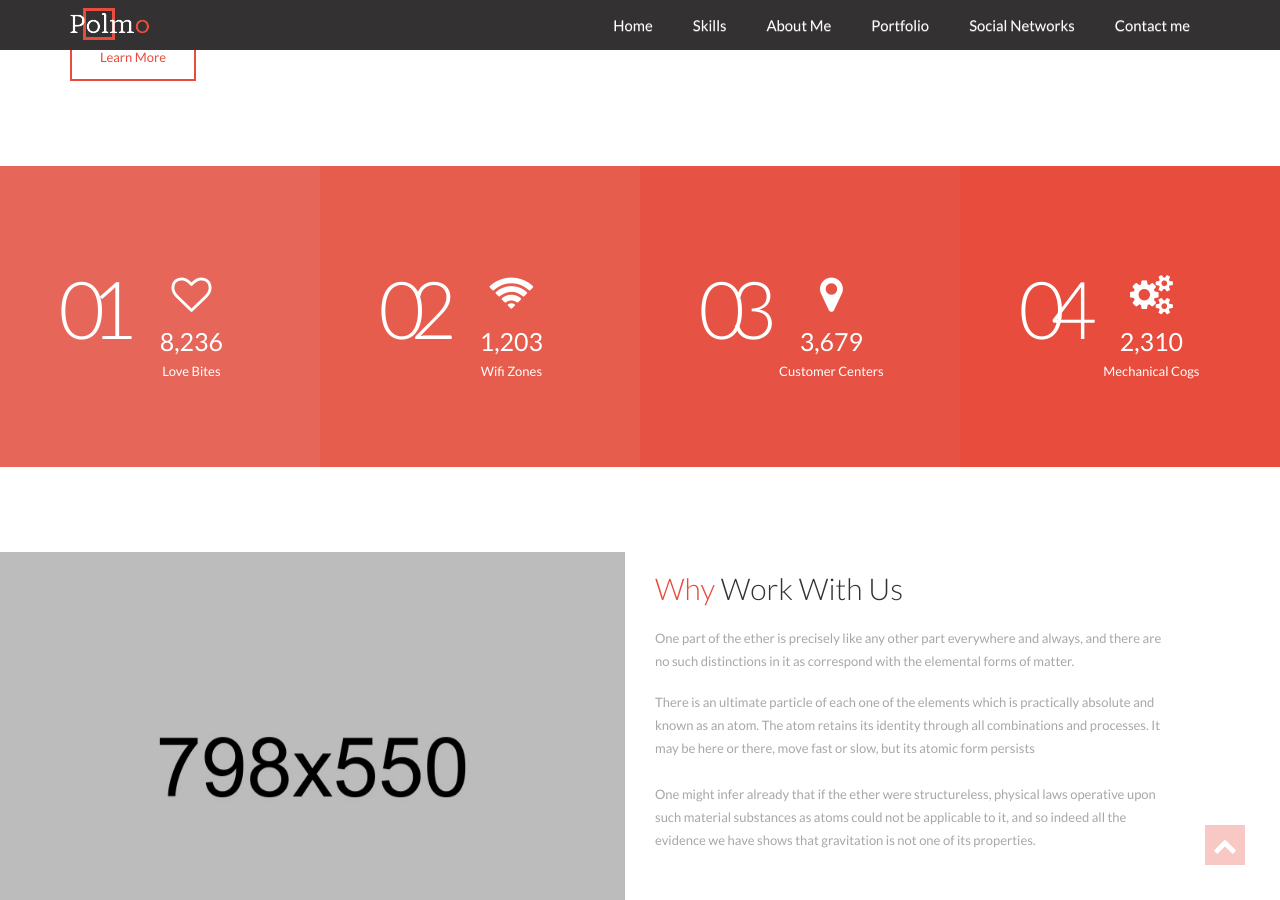
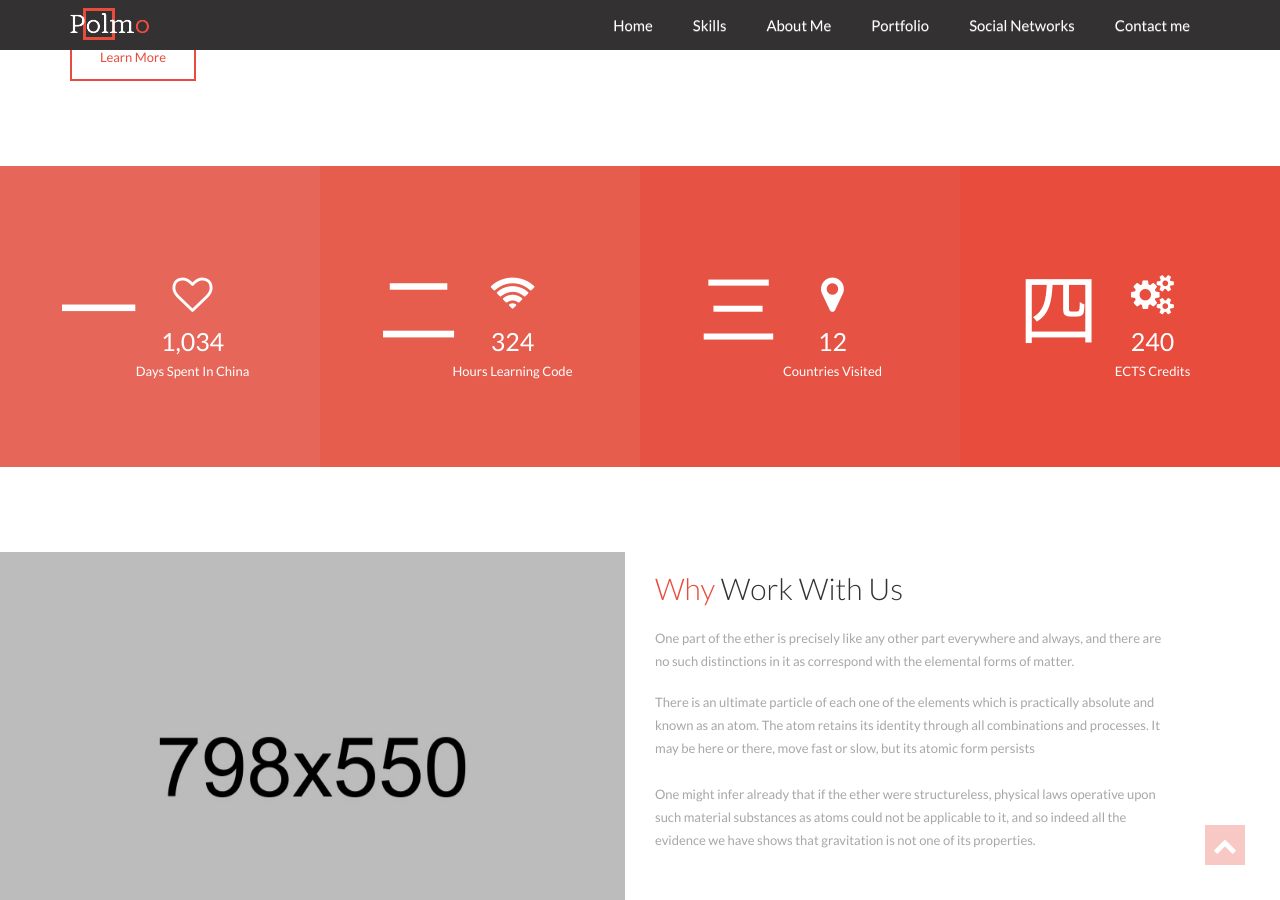
Before and after one commit to esseter/portfolio, a Jekyll site: the page index.html, which Jekyll copies as it is, in a window 1280 px wide and 900 px high, scrolled down 1473 px. Built offline with Jekyll 4.4.1, drawn with Linux system fonts in a browser that asks for light colours; nearby versions of some CDN libraries; some web fonts are replaced.

Commit message:
rajouter about middle info

```diff
--- a/index.html
+++ b/index.html
@@ -238,16 +238,16 @@
           <div class="item media wow animated fadeInLeft" data-wow-delay=".35s">
             <div class="section-padding">
               <div class="item-no media-left">
-                <span class="count text-right">01</span>
+                <span class="count text-right">一</span>
               </div><!-- /.item-no -->
               <div class="item-details media-body text-center">
                 <div class="item-icon">
                   <i class="fa fa-heart-o"></i>
                 </div><!-- /.item-icon -->
                 <div class="countdown">
-                  <span class="count-number counter">8,236</span>
+                  <span class="count-number counter">1,034</span>
                 </div><!-- /.coundown -->
-                <span class="about-item">Love Bites</span>
+                <span class="about-item">Days spent in China</span>
               </div><!-- /.item-details -->
             </div><!-- /.section-padding -->
           </div><!-- /.item -->
@@ -257,16 +257,16 @@
           <div class="item media wow animated fadeInLeft" data-wow-delay=".55s">
             <div class="section-padding">
               <div class="item-no media-left">
-                <span class="count text-right">02</span>
+                <span class="count text-right">二</span>
               </div><!-- /.item-no -->
               <div class="item-details media-body text-center">
                 <div class="item-icon">
                   <i class="fa fa-wifi"></i>
                 </div><!-- /.item-icon -->
                 <div class="countdown">
-                  <span class="count-number counter">1,203</span>
+                  <span class="count-number counter">324</span>
                 </div><!-- /.coundown -->
-                <span class="about-item">Wifi Zones</span>
+                <span class="about-item">Hours learning code</span>
               </div><!-- /.item-details -->
             </div><!-- /.section-padding -->
           </div><!-- /.item -->
@@ -276,16 +276,16 @@
           <div class="item media wow animated fadeInLeft" data-wow-delay=".75s">
             <div class="section-padding">
               <div class="item-no media-left">
-                <span class="count text-right">03</span>
+                <span class="count text-right">三</span>
               </div><!-- /.item-no -->
               <div class="item-details media-body text-center">
                 <div class="item-icon">
                   <i class="fa fa-map-marker"></i>
                 </div><!-- /.item-icon -->
                 <div class="countdown">
-                  <span class="count-number counter">3,679</span>
+                  <span class="count-number counter">12</span>
                 </div><!-- /.coundown -->
-                <span class="about-item">Customer Centers</span>
+                <span class="about-item">Countries visited</span>
               </div><!-- /.item-details -->
             </div><!-- /.section-padding -->
           </div><!-- /.item -->
@@ -295,16 +295,16 @@
           <div class="item media wow animated fadeInLeft" data-wow-delay=".95s">
             <div class="section-padding">
               <div class="item-no media-left">
-                <span class="count text-right">04</span>
+                <span class="count text-right">四</span>
               </div><!-- /.item-no -->
               <div class="item-details media-body text-center">
                 <div class="item-icon">
                   <i class="fa fa-cogs"></i>
                 </div><!-- /.item-icon -->
                 <div class="countdown">
-                  <span class="count-number counter">2,310</span>
+                  <span class="count-number counter">240</span>
                 </div><!-- /.coundown -->
-                <span class="about-item">Mechanical Cogs</span>
+                <span class="about-item">ECTS credits</span>
               </div><!-- /.item-details -->
             </div><!-- /.section-padding -->
           </div><!-- /.item -->
```
